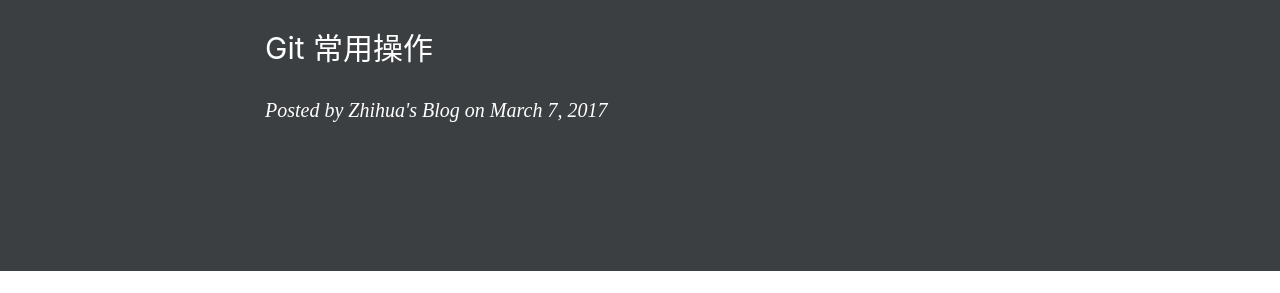
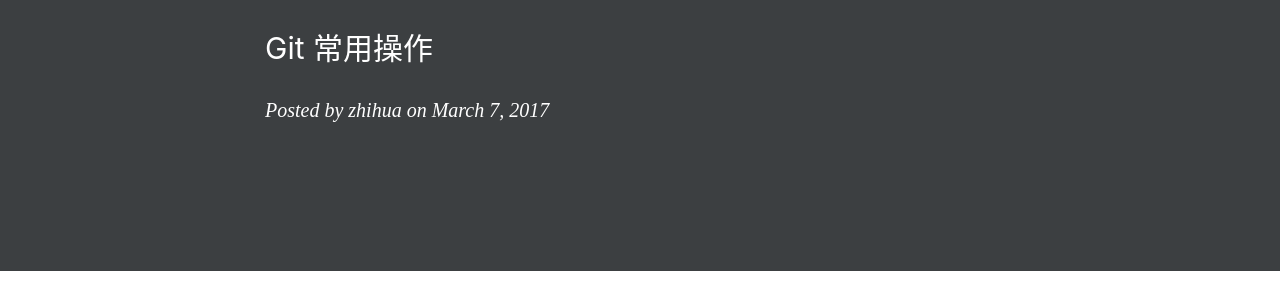
Before and after one commit to ideazh/ideazh.github.io, a Jekyll site: the page built from _posts/2017-3-7-Git.md, in a window 1280 px wide and 900 px high. Shown: the part 232-525 px from the top of the window. Built offline with Jekyll 4.4.1, drawn with Linux system fonts in a browser that asks for light colours; nearby versions of some CDN libraries; comment, search, counter and statistics services are not loaded; some of the changed text lies outside the part shown.

```diff
--- a/_config.yml
+++ b/_config.yml
@@ -2,6 +2,7 @@
 title: Zhihua's Blog
 SEOTitle: 志华的博客-zhihua.me
 header-img: img/home-bg.jpg
+author: zhihua
 email: idealzh@126.com
 description: ""
 keyword: "互联网, 志华, 博客, Java"
--- a/_includes/footer.html
+++ b/_includes/footer.html
@@ -80,7 +80,7 @@
                     {% endif %}
                 </ul>
                 <p class="copyright text-muted">
-                    Copyright &copy; {{ site.title }} {{ site.time | date: '%Y' }}
+                    Copyright &copy; {{ site.author }} {{ site.time | date: '%Y' }}
                     <br>
                     Theme by <a href="http://huangxuan.me">Hux</a> |
                     <iframe
--- a/_layouts/post.html
+++ b/_layouts/post.html
@@ -21,7 +21,7 @@ layout: default
                     {% comment %} if page.subtitle {% endcomment %}
                     <h2 class="subheading">{{ page.subtitle }}</h2>
                     {% comment %} endif {% endcomment %}
-                    <span class="meta">Posted by {% if page.author %}{{ page.author }}{% else %}{{ site.title }}{% endif %} on {{ page.date | date: "%B %-d, %Y" }}</span>
+                    <span class="meta">Posted by {% if page.author %}{{ page.author }}{% else %}{{ site.author }}{% endif %} on {{ page.date | date: "%B %-d, %Y" }}</span>
                 </div>
             </div>
         </div>
```
